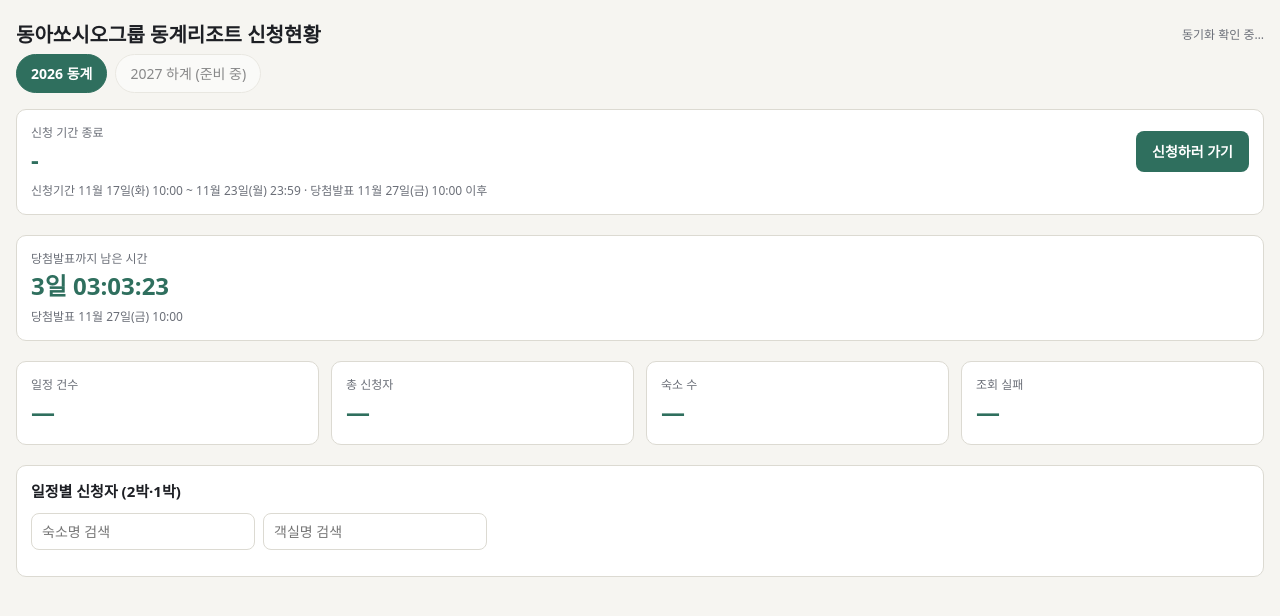
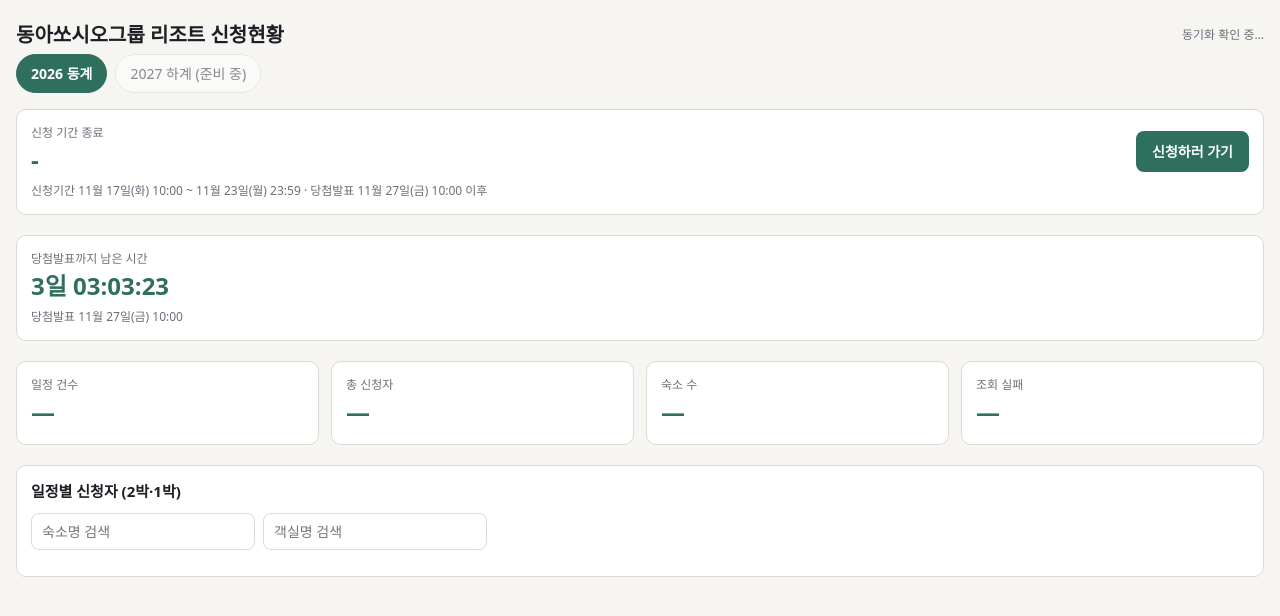
Before and after one commit to rkdtnsgh630/ezwel-rooms, a plain HTML site: page index.html in a window 1280 px wide. Drawn offline with Linux system fonts and the light colour scheme; no server answers.

Commit message:
제목을 시즌 중립형으로 변경 (동아쏘시오그룹 리조트 신청현황)
Co-Authored-By: Claude Haiku 5.5 <noreply@anthropic.com>

```diff
--- a/index.html
+++ b/index.html
@@ -3,7 +3,7 @@
 <head>
 <meta charset="utf-8">
 <meta name="viewport" content="width=device-width, initial-scale=1">
-<title>동아쏘시오그룹 동계리조트 신청현황</title>
+<title>동아쏘시오그룹 리조트 신청현황</title>
 <style>
 :root{--bg:#f6f5f1;--fg:#1d1f24;--muted:#6b6f78;--line:#dcdad2;--card:#ffffff;--accent:#2f6f5e;--bad:#a13b2c}
 @media (prefers-color-scheme: dark){:root:not([data-theme="light"]){--bg:#15171b;--fg:#ecebe6;--muted:#9a9ea6;--line:#2c3036;--card:#1d2026;--accent:#6fbfa6;--bad:#e27d6c;color-scheme:dark}}
@@ -36,7 +36,7 @@ ul{margin:0;padding-left:18px}
 </style>
 </head>
 <body>
-<div class="top"><h1>동아쏘시오그룹 동계리조트 신청현황</h1><div class="sync" id="sync">동기화 확인 중…</div></div>
+<div class="top"><h1>동아쏘시오그룹 리조트 신청현황</h1><div class="sync" id="sync">동기화 확인 중…</div></div>
 <p class="sub" id="stamp" hidden></p>
 
 <div class="tabs" role="tablist"><button type="button" class="tab on" role="tab" aria-selected="true">2026 동계</button><button type="button" class="tab" role="tab" aria-selected="false" disabled>2027 하계 (준비 중)</button></div>
```
